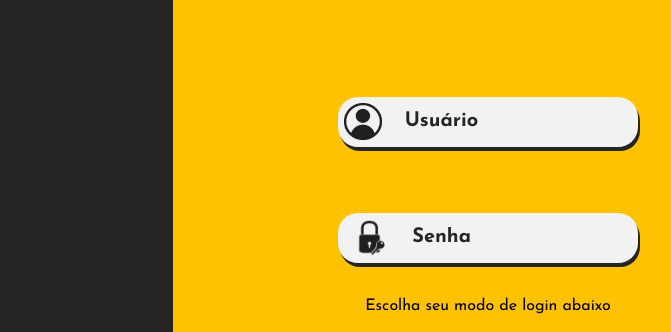
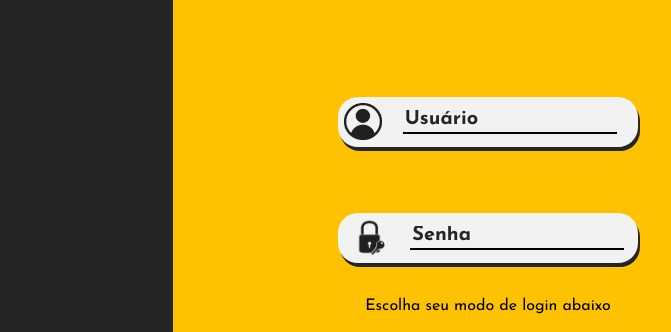
Before and after one commit to Yellow-Sense/site-institucional, a plain HTML site: page login.html in a window 1280 px wide. Shown: the part 195-527 px from the top of the page, 531-1202 px from the left. Drawn offline with Linux system fonts and the light colour scheme.

Commit message:
Coloquei a linha para sublinhas login e senha

```diff
--- a/css/login.css
+++ b/css/login.css
@@ -1,5 +1,9 @@
 @import url('https://fonts.googleapis.com/css2?family=Josefin+Sans&display=swap');
 @import url('https://fonts.googleapis.com/css2?family=Josefin+Sans:wght@700&display=swap');
+
+*{
+  font-family:'Josefin Sans', sans-serif;
+}
 
 body {
   margin: 0;
@@ -52,6 +56,9 @@ input {
   justify-content: center;
   align-content: center;
   margin: auto;
+  border-bottom: #252525 2px outset;
+  font-weight: bold;
+  font-size: 12px;
 }
 
 input::placeholder{
@@ -119,3 +126,8 @@ input::placeholder{
   align-self: center;
   margin-left: 2%;
 }
+
+#input_login{
+  font-weight: bold;
+  color: #252525;
+}
--- a/login.html
+++ b/login.html
@@ -30,12 +30,12 @@
                         <div class="container_input">
                             <div id="div_user">
                                 <img src="img/icones/user_icon.png" >
-                                <input  type="text" placeholder="Usuário">
+                                <input id="input_usuario" type="text" placeholder="Usuário">
                             </div>
                             <br>
                             <div id="div_senha">
                                 <img src="img/icones/password_icon.png" >
-                                <input  type="text" placeholder="Senha">
+                                <input id="input_senha" type="text" placeholder="Senha">
                             </div>
                            <span> Escolha seu modo de login abaixo</span>
                         </div>
```
